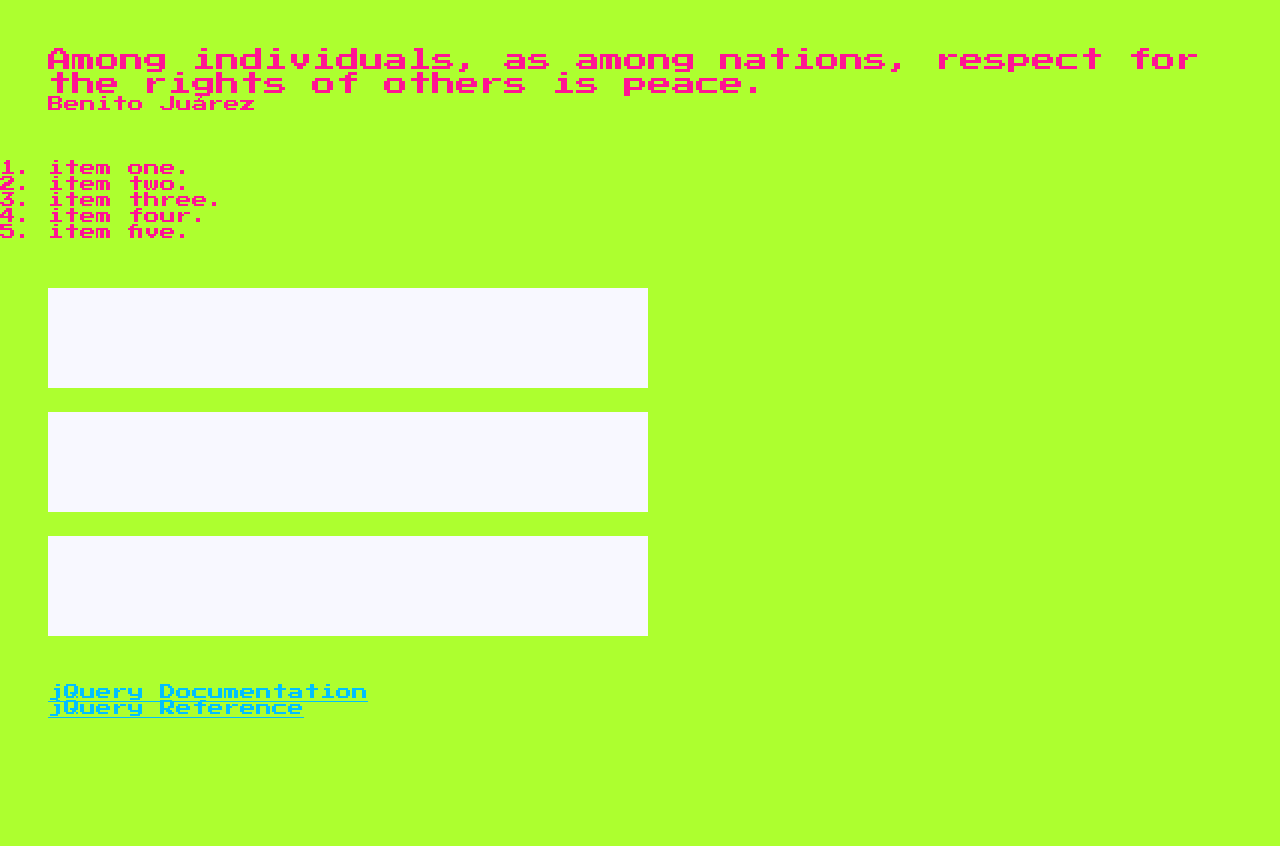
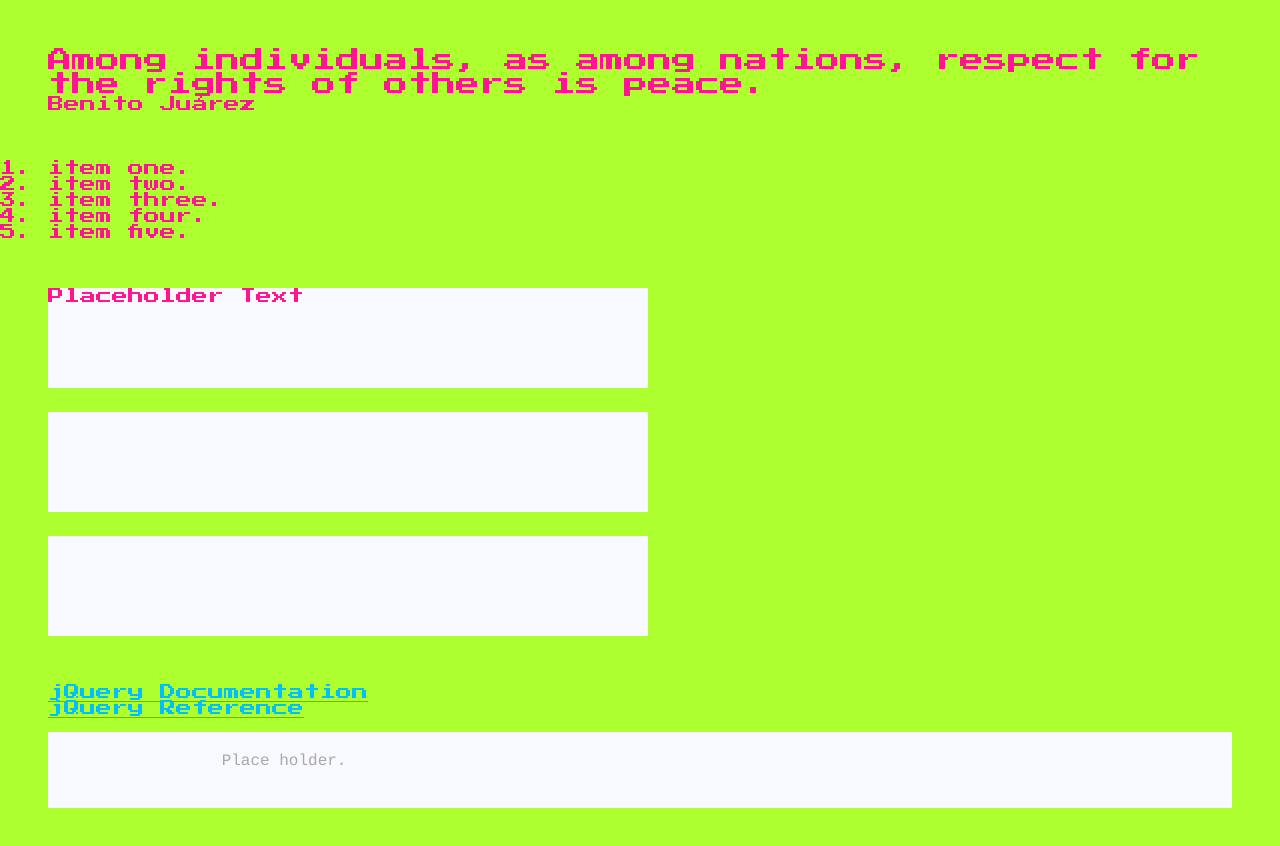
Before and after one commit to CreativeComputing2035/jquery2, a plain HTML site: page index.html in a window 1280 px wide. Before the commit the page ends 800 px from the top, so only its background shows below. Drawn offline with nearby package versions, Linux system fonts and the light colour scheme.

Commit message:
Added placeholder text

```diff
--- a/index.html
+++ b/index.html
@@ -24,7 +24,7 @@
             </ol>
         </div>
         <div class="item" id="squaresDiv">
-            <div class="square" id="square1"></div>
+            <div class="square" id="square1">Placeholder Text</div>
             <div class="square" id="square2"></div>
             <div class="square" id="square3"></div>
             <div class="square" id="square4"></div>
@@ -32,6 +32,11 @@
         <div class="item">
             <a href="http://api.jquery.com" target="_blank">jQuery Documentation</a><br>
             <a href="http://www.w3schools.com/jquery/jquery_ref_selectors.asp" target="_blank">jQuery Reference</a>
+            <br>
+            <br>
+            <pre>
+                Place holder.
+            </pre>
         </div>
     </body>
 </html>
--- a/myscript.js
+++ b/myscript.js
@@ -11,9 +11,8 @@ $(document).ready(function(){ //Run the following after the page is ready.
     //This uses a shorthand way attaching a click handler.
     $("#myList li:nth-child(3)").click(myFunction2);
     $("#myList li:nth-child(4)").on("click", myFunction3);
-    var $square4 = $("#square4")
     $("#myList li:nth-child(5)").one("click", function(evt) {
-        myFunction4($square4);
+        myFunction4("#square4");
                                    });
     $("#square4").hide();
 });
--- a/styles.css
+++ b/styles.css
@@ -67,3 +67,9 @@ a {
     text-overflow: clip;
     text-shadow: 1px 1px 2px black, 0 0 25px blue, 0 0 5px darkblue;
 }
+pre {
+    font-family: Courier;
+    background-color: GhostWhite;
+    color: DarkGrey;
+    padding: 20px;
+}
```
